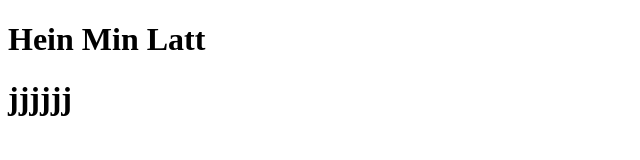
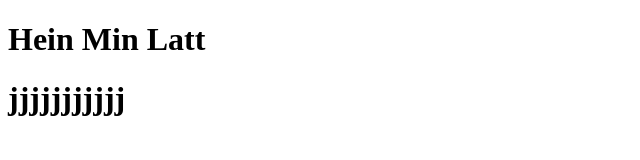
Before and after one commit to heinminlatt-developer/Login, a plain HTML site: page user.html in a window 1280 px wide. Shown: the whole page, without its empty margins (0-640 px from the left). Drawn offline with Linux system fonts and the light colour scheme.

Commit message:
develop second

```diff
--- a/user.html
+++ b/user.html
@@ -7,7 +7,7 @@
 </head>
 <body>
     <h1>Hein Min Latt</h1>
-    <h1>jjjjjj</h1>
+    <h1>jjjjjjjjjjj</h1>
 </body>
 <script></script>
 </html>
```
